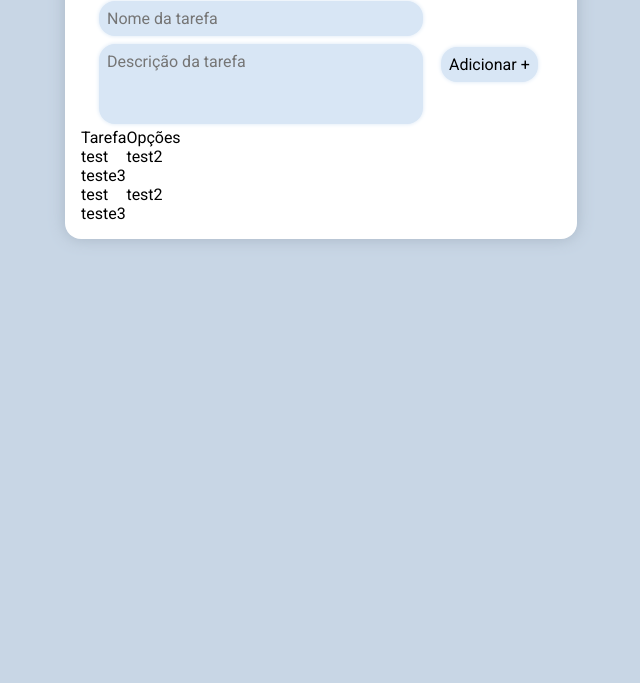
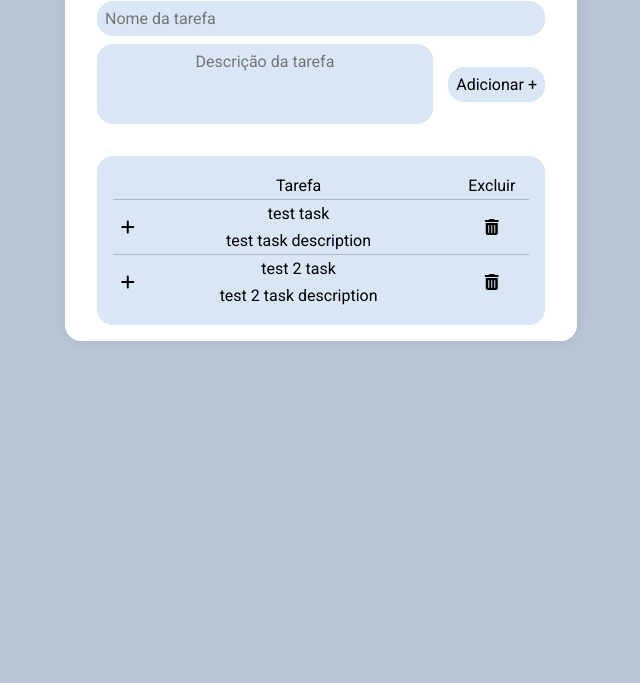
Before and after one commit to mb-ost/curso_ebac_full_stack_java, a plain HTML site: page index.html in a window 1280 px wide. Shown: the part 117-800 px from the top of the page, without its empty margins (319-959 px from the left). Drawn offline with nearby package versions, Linux system fonts and the light colour scheme.

Commit message:
Added: Most of table's CSS

```diff
--- a/index.html
+++ b/index.html
@@ -21,39 +21,37 @@
             <h1>Lista de tarefas</h1>
         </header>
         <form>
+            <input type="text" id="nome-tarefa" required placeholder="Nome da tarefa">
             <div>
-                <input type="text" id="nome-tarefa" required placeholder="Nome da tarefa">
                 <textarea id="descricao-tarefa" placeholder="Descrição da tarefa"></textarea>
+                <button type="submit">Adicionar +</button>
             </div>
-            <button type="submit">Adicionar +</button>
         </form>
         <table cellspacing="0">
             <thead>
                 <tr>
+                    <td></td>
                     <td>Tarefa</td>
-                    <td>Opções</td>
+                    <td>Excluir</td>
                 </tr>
             </thead>
             <tbody>
-                <div>
                 <tr>
-                        <td class="nome-tarefa">test</td>
-                        <td class="opcoes-tarefa">test2</td>
+                    <td class="expandir-tarefa tar1" rowspan="2"><i class="fa-solid fa-plus"></i></td>
+                    <td class="nome-tarefa tar1">test task</td>
+                    <td class="opcoes-tarefa tar1" rowspan="2"><i class="fa-solid fa-trash-can"></i></td>
                 </tr>
                 <tr>
-                        <td class="descricao" colspan="2">teste3</td>
-                    </tr>
-                </div>
-                <div>
-                    <tr>
-                        <td class="nome-tarefa">test</td>
-                        <td class="opcoes-tarefa">test2</td>
+                    <td class="descricao tar1">test task description</td>
                 </tr>
                 <tr>
-                        <td class="descricao" colspan="2">teste3</td>
+                    <td class="expandir-tarefa tar2" rowspan="2"><i class="fa-solid fa-plus"></i></td>
+                    <td class="nome-tarefa tar2">test 2 task</td>
+                    <td class="opcoes-tarefa tar2 " rowspan="2"><i class="fa-solid fa-trash-can"></i></td>
                 </tr>
-                </div>
-
+                <tr>
+                    <td class="descricao tar2">test 2 task description</td>
+                </tr>
             </tbody>
         </table>
     </div>
--- a/main.css
+++ b/main.css
@@ -5,59 +5,84 @@
     font-family: Roboto, sans-serif;
 }
 body {
-    background-color: #c8d6e5;
+    background-color: #b8c6d5;
 }
 
 .container {
     max-width: 512px;
     width: 100%;
     margin: 16px auto 0 auto;
-    padding: 16px;
+    padding: 16px 32px;
     background-color: #fff;
     border-radius: 16px;
     box-shadow: 0 0 16px #a8b6c5;
 }
 
 header {
-    padding: 32px 0 16px 0;
+    padding: 16px 0 32px 0;
     text-transform: uppercase;
+    font-style: italic;
 }
 header h1 {
     text-align: center;
 }
 form {
     width: 100%;
-    display: flex;
+    display: inline-block;
 }
 form div {
+    display: flex;
+    width: 100%;
+    justify-content: space-between;
+}
+form textarea {
     width: 75%;
     display: inline-block;
     text-align: center;
-}
-form div input,
-form div textarea {
-    margin: 0 auto;
-    width: 90%;
     resize: none;
 }
-form div input,
-form div textarea,
+form input {
+    margin-bottom: 8px;
+    width: 100%;
+}
+form button {
+    height: fit-content;
+    text-align: center;
+    margin: auto 0 auto 8px;
+}
+form input,
+form textarea,
 form button {
     font-size: 16px;
     padding: 8px;
     border: none;
     background-color: #d8e6f5;
     border-radius: 16px;
-    box-shadow: 0 0 4px #d8e6f5;
-}
-form div input {
-    margin-bottom: 8px;
+    /*box-shadow: 0 0 4px #d8e6f5;*/
 }
 form div textarea {
     height: 5em;
 }
-form button {
-    height: fit-content;
+
+table {
+    width: 100%;
+    margin-top: 32px;
+    padding: 16px;
+    background-color: #d8e6f5;
+    border-radius: 16px;
+}
+table tr {
+    width: 100%;
+}
+table tr td {
+    padding: 4px;
     text-align: center;
-    margin: auto auto auto 0;
 }
+.nome-tarefa {
+    width: 75%;
+}
+.expandir-tarefa,
+.nome-tarefa,
+.opcoes-tarefa {
+    border-top: 1px solid #a8b6c5;
+}
```
Lines whose indentation alone changed are shown as unchanged.
